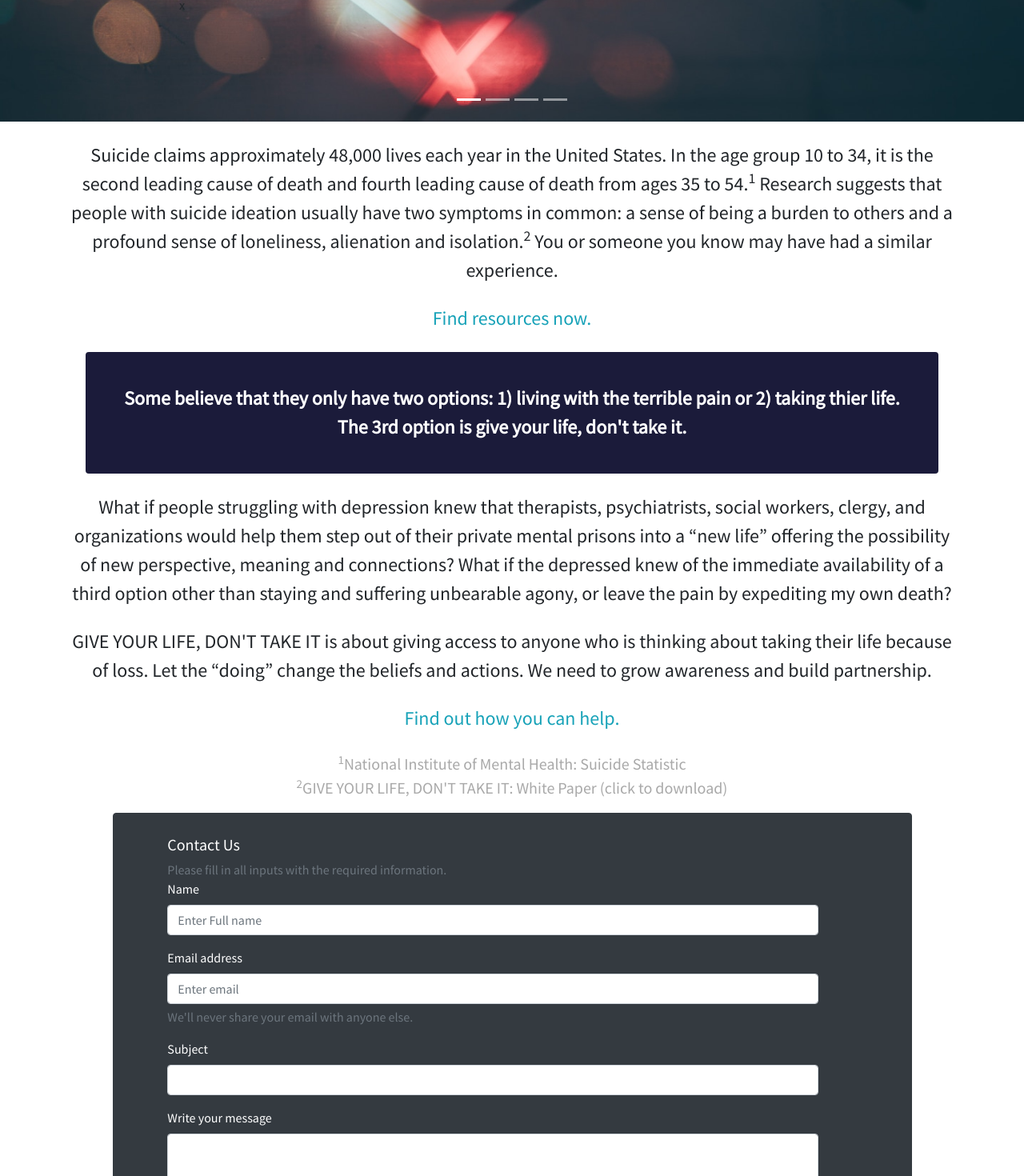
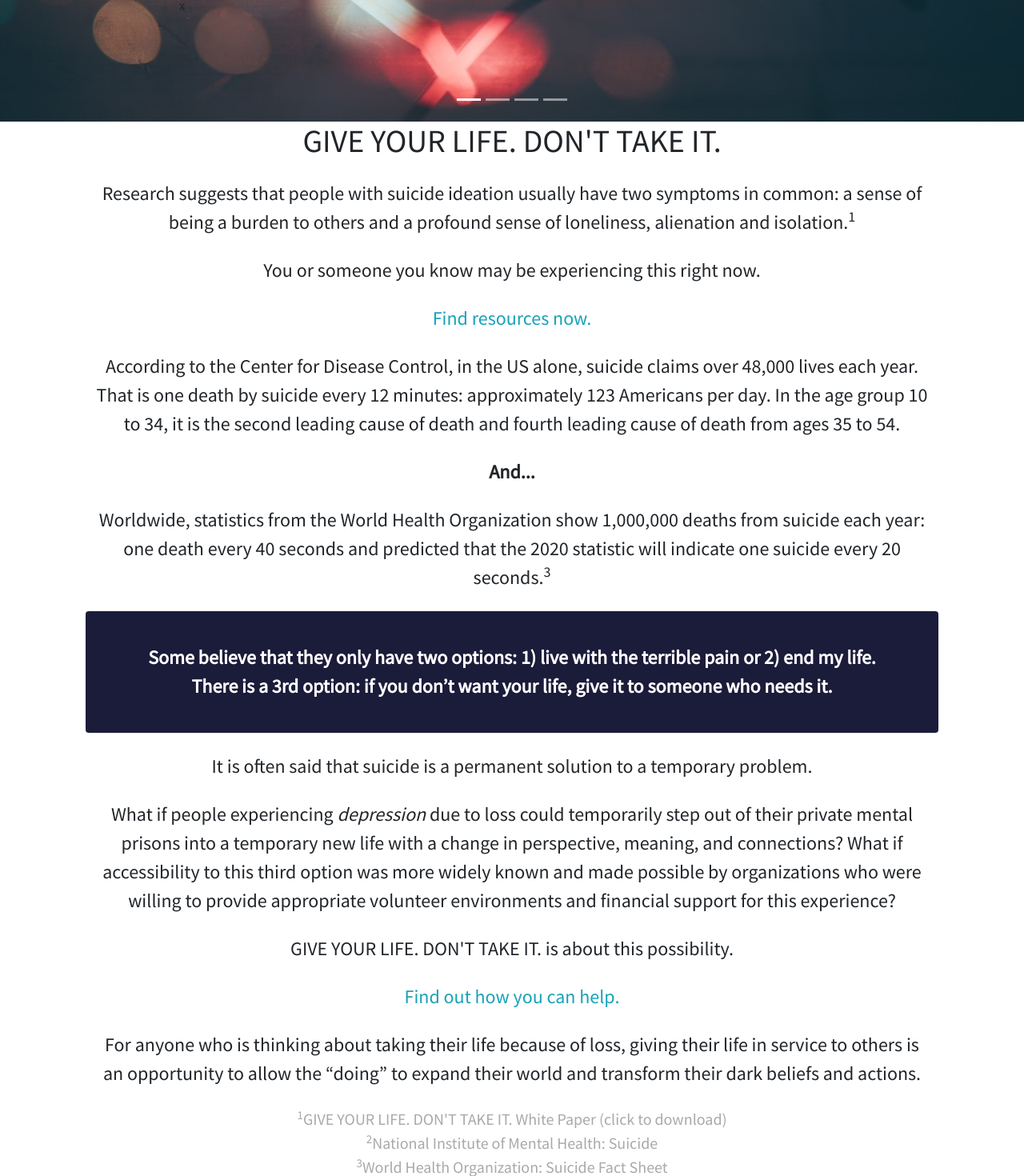
Before and after one commit to dchovanetz/GiveALife, a React (Create React App) app in the folder client/: page / in a window 1280 px wide. Shown: the part 398-1868 px from the top of the page at 80% size. Built offline with nearby package versions, Linux system fonts and the light colour scheme.

Commit message:
added pams changes

```diff
--- a/client/src/App.css
+++ b/client/src/App.css
@@ -107,8 +107,13 @@ footer li a {
   height: 65%;
 }
 
-.div-p {
+/* .div-p {
   font-size: 1.6rem;
+} */
+
+blockquote footer {
+  text-align: right;
+  padding-right: 2%;
 }
 
 #div-container {
@@ -167,8 +172,8 @@ a:hover {
 /* End of Navbar */
 /* Homepage */
 p {
-  margin: 1.5rem 0;
-  padding: 0 2.5rem;
+  /* margin: 1.5rem 0; */
+  padding: 0 4.5rem 0 4.5rem;
   font-size: 1.5rem;
 }
 
--- a/client/src/components/about-us/AboutUs.js
+++ b/client/src/components/about-us/AboutUs.js
@@ -13,7 +13,7 @@ function AboutUs() {
         <Card.Img height={575} src={about} />
         <Card.ImgOverlay style={{ padding: '7rem' }}>
           <Card.Text className='mt-5 carousel-center carousel-text'>
-                Our mission is to expand the suicide prevention conversation to provide opportunities for active giving as a pathway to suicide prevention for men, women, teens, vets, and seniors who are experiencing an intense sense of loss, being overwhelmed, shame, and disconnection.
+          Our mission is to expand the suicide prevention conversation to provide opportunities for active giving as a pathway to suicide prevention for men, women, teens, vets, and seniors who are experiencing an intense sense of loss, overwhelm, shame, or disconnect.
             </Card.Text>
         </Card.ImgOverlay>
       </Card>
--- a/client/src/components/about-us/Founder.js
+++ b/client/src/components/about-us/Founder.js
@@ -7,15 +7,15 @@ function Founder(){
     return(
     <div className="mx-5">
     <div className="body-text">
-        <p><strong>GIVE YOUR LIFE, DON'T TAKE IT</strong> is a nonprofit that gives people experiencing pain and loss an alternative when life feels unlivable. Our approach specifically targets those who have lost hope due to external circumstances, versus those who may be intrinsically driven toward suicide by chemical imbalance, dependency, or chronic psychological issues. Expanding the suicide prevention conversation is essential to providing avenues for reciprocity and active giving as pathways to immediate usefulness and perspective.</p>
+        <p><strong>GIVE YOUR LIFE. DON'T TAKE IT.</strong> is an initiative that gives people experiencing pain and loss an alternative when life feels unlivable. Our approach specifically targets those who have lost hope due to external circumstances, versus those who may be intrinsically driven toward suicide by chemical imbalance, dependency, or chronic psychological issues. Expanding the suicide prevention conversation is essential to providing avenues for reciprocity and active giving as pathways to immediate usefulness and perspective.</p>
     </div>
     <div className="container yellowBackground py-4 rounded" >
         <h2 className="body-text">Why We Do It</h2>
         <Row className='mx-1 d-flex align-items-center'>
             <Col lg={4}>
             <iframe className="mb-3"
-                width="280"
-                height="455"
+                width="320"
+                height="490"
                 src="https://www.youtube.com/embed/Buo4cV_2vOY?rel=0&amp;modestbranding=1"
                 frameborder="0"
                 allow="accelerometer; clipboard-write; encrypted-media; gyroscope;
@@ -24,18 +24,25 @@ function Founder(){
             </iframe>
             </Col>
             <Col className='text-left'>
-                <p className='div-p'>Several years ago, I experienced an avalanche of loss which sent me down a dark road of suicide. When you have experienced a loss of someone you love, something you cherished, or believe that your life is more burdensome than it is worth, taking your life might seem like a better option than living with the terrible pain. You or someone you know may have had a similar experience. </p>
-                <p className='div-p'>When I faced this lose-lose situation, only one thought saved my life. That one thought was this: if I am going to take my life, why don’t I give it to somebody that needs it. That sent me to volunteering. My motto being, “If you’re too hopeless to fight for yourself, then do it for the next guy.” </p>
+                <p className='div-p'>Several years ago, I experienced an avalanche of loss which sent me down a dark road of suicide. When you have experienced a loss of someone you love, something you cherished, or believe that your life is more burdensome than it is worth, taking your life might seem like a better option than living with the terrible pain. You or someone you know may have had a similar experience.  </p>
+                <p className='div-p'>When I faced this lose-lose situation, only one thought saved my life: if I am going to take my life, why don’t I give it to somebody that needs it? That sent me to volunteering.</p>
+                <p>  </p>
+                <blockquote class="blockquote">
+                <p class="mb-0">“If you’re too hurt and hopeless to fight for yourself, then do it for the next guy.” </p>
+                <footer class="blockquote-footer">Mimi Silbert,  <cite title="Source Title">Founder of Delancey Street Foundation</cite></footer>
+                </blockquote>
             </Col>
         </Row>
     </div>
     <div className="body-text">
-        <p><strong>It is time for a change.</strong>
+        {/* <p><strong>It is time for a change.</strong> */}
+        {/* </p> */}
+        <p>In 2013, Pam was inspired by a speaker, General Mark Graham, at a suicide prevention conference. General Graham had lost two sons, one to suicide and another in combat and he made this appeal to the audience,
+        <p><em>“If anyone out there has a new idea or another option for those who are taking their own lives, please, please share it, because what we are currently doing is not enough to stop this escalating crisis.”</em></p>
         </p>
-        <p>In 2013, Pam was inspired by a speaker, General Mark Graham, at a suicide prevention conference. General Graham had lost two sons, one to suicide and another in combat. After sharing his story, he made this appeal to the audience,
-        <p><em>“If anyone out there has a new idea or another option for those who are taking their own lives, please, please share it. Because what we are currently doing is not enough to stop this escalating crisis.”</em></p>
-        </p>
-        <p><b>GIVE YOUR LIFE, DON'T TAKE IT</b> is a response to that plea. Thousands every year end their lives over the loss of love, family, career, dreams, health, wealth, and self-respect, choosing death over the painful option of living with perceived irreversible loss. Our goals are to expanding the suicide prevention conversation to include this approach as a viable solution and connect people who need places to volunteer with organizations that need volunteers. We are in the early stages of getting the word out and building partnerships.</p>
+        <p><b>GIVE YOUR LIFE. DON'T TAKE IT.</b> is a response to that plea. </p>
+        <p>Multitudes choose death over the painful option of living with perceived irreversible loss of love, family, career, dreams, health, wealth, or self-respect. Our goal is to expand the suicide prevention conversation to include this <em>give-your-life</em> approach as a viable solution and to connect people who need places to volunteer with organizations that need volunteers. </p>
+        <p>We are in the early stages of getting the word out and building partnerships.</p>
         <p><a className="text-info" href="/get-involved">Find out how you can help.</a> </p>
     </div>
 </div>
--- a/client/src/components/get-involved/GetInvolved.js
+++ b/client/src/components/get-involved/GetInvolved.js
@@ -10,17 +10,16 @@ import GetInvolvedImage from "./GetInvolvedImage"
 function GetInvolvedIntro() {
   return (
 <div className="body-text mx-5">
-  <p><strong>GIVE YOUR LIFE, DON’T TAKE IT</strong> expands the suicide prevention conversation to provide avenues for reciprocity and active giving as pathways to immediate usefulness and perspective for men, women, teens, vets, and seniors who stand on the suicidal trailheads of loss, feeling overwhelmed, shame, and disconnect. Studies support this strategy of providing a way for suffers to be active-givers versus passive-receivers to reduce suicidal depression and ideation.<sup>1</sup> </p>
+  <p><strong>GIVE YOUR LIFE. DON’T TAKE IT.</strong> expands the suicide prevention conversation to provide avenues for reciprocity and active giving as pathways to immediate usefulness and perspective for men, women, teens, vets, and seniors who stand on the suicidal trailheads of loss, feeling overwhelmed, shame, and disconnect. Studies support this strategy of providing a way for suffers to be active-givers versus passive-receivers to reduce suicidal depression and ideation.<sup>1</sup> </p>
 
 
-  <p>Obviously, breaking through suicidal despair is a daunting task. Yet, for those who hide their pain and intent, the odds of breaking through the fatal mental agony is nearly impossible. The simple redirection toward doing and giving will not stop suicide for every sufferer but will do so for such a significant number that it cannot be ignored. We need your help to accomplish our mission.
-  </p>
+  <p>Obviously, breaking through suicidal despair is a daunting task. Yet, for those who hide their pain and intent, the odds of breaking through the fatal mental agony is nearly impossible. The simple redirection toward doing and giving will not stop suicide for every sufferer but will do so for such a significant number that it cannot be ignored. We need your help to accomplish our mission.</p>
 
 
   <footer>
     <ul>
       <li>
-        <a href="https://www.icloud.com/iclouddrive/07e11STHpY1sThK7hNcVOESQg#White_Paper_Suicide_Prevention" target="_blank"><sup>1</sup>GIVE YOUR LIFE, DON'T TAKE IT: White Paper (click to download)</a>
+        <a href="https://www.icloud.com/iclouddrive/07e11STHpY1sThK7hNcVOESQg#White_Paper_Suicide_Prevention" target="_blank"><sup>1</sup>GIVE YOUR LIFE. DON'T TAKE IT. White Paper (click to download)</a>
         </li>
     </ul>
   </footer>
--- a/client/src/components/home/BodyCard.js
+++ b/client/src/components/home/BodyCard.js
@@ -9,32 +9,43 @@ import FindHelp from "../community/Resources";
 function BodyCard(){
     return(
 <div className="body-text mx-5">
-<p>
-        Suicide claims approximately 48,000 lives each year in the United States. In the age group 10 to 34, it is the second leading cause of death and fourth leading cause of death from ages 35 to 54.<sup>1</sup> Research suggests that people with suicide ideation usually have two symptoms in common: a sense of being a burden to others and a profound sense of loneliness, alienation and isolation.<sup>2</sup> You or someone you know may have had a similar experience.
-    </p>
+    <h1>GIVE YOUR LIFE. DON'T TAKE IT.</h1>
+    <p>Research suggests that people with suicide ideation usually have two symptoms in common: a sense of being a burden to others and a profound sense of loneliness, alienation and isolation.<sup>1</sup></p>
+    <p>You or someone you know may be experiencing this right now.</p>
 
     <p><Link className="text-info" to="/find-help">Find resources now.</Link></p>
 
+    <p>According to the Center for Disease Control, in the US alone, suicide claims over 48,000 lives each year. That is one death by suicide every 12 minutes: approximately 123 Americans per day. In the age group 10 to 34, it is the second leading cause of death and fourth leading cause of death from ages 35 to 54.</p>
 
+    <p><strong>And...</strong></p>
+
+    <p>Worldwide, statistics from the World Health Organization show 1,000,000 deaths from suicide each year: one death every 40 seconds and predicted that the 2020 statistic will indicate one suicide every 20 seconds.<sup>3</sup></p>
 
     <div className="py-3 my-3 rounded" id="whatIf-div">
-        <p><strong>Some believe that they only have two options: 1) living with the terrible pain or 2) taking thier life. The 3rd option is give your life, don't take it.</strong></p>
-
+        <p><strong>Some believe that they only have two options: 1) live with the terrible pain or 2) end my life. There is a 3rd option: if you don’t want your life, give it to someone who needs it.</strong></p>
     </div>
 
-    <p>What if people struggling with depression knew that therapists, psychiatrists, social workers, clergy, and organizations would help them step out of their private mental prisons into a “new life” offering the possibility of new perspective, meaning and connections? What if the depressed knew of the immediate availability of a third option other than staying and suffering unbearable agony, or leave the pain by expediting my own death?</p>
+    <p>It is often said that suicide is a permanent solution to a temporary problem.</p>
 
-    <p>GIVE YOUR LIFE, DON'T TAKE IT is about giving access to anyone who is thinking about taking their life because of loss. Let the “doing” change the beliefs and actions. We need to grow awareness and build partnership. </p>
+    <p>What if people experiencing <em>depression</em> due to loss could temporarily step out of their private mental prisons into a temporary new life with a change in perspective, meaning, and connections? What if accessibility to this third option was more widely known and made possible by organizations who were willing to provide appropriate volunteer environments and financial support for this experience?</p>
+
+    <p>GIVE YOUR LIFE. DON'T TAKE IT. is about this possibility.</p>
+
     <p><Link className="text-info"to="/get-involved">Find out how you can help.</Link></p>
+
+    <p>For anyone who is thinking about taking their life because of loss, giving their life in service to others is an opportunity to allow the “doing” to expand their world and transform their dark beliefs and actions. </p>
         <Route path ='/find-help' component={FindHelp} />
         <Route path ='/get-involved' component={GetInvolved} />
 <footer>
     <ul>
         <li>
-          <a href="https://www.nimh.nih.gov/health/statistics/suicide.shtml#part_154968"><sup>1</sup>National Institute of Mental Health: Suicide Statistic</a>
+        <a href="https://www.icloud.com/iclouddrive/07e11STHpY1sThK7hNcVOESQg#White_Paper_Suicide_Prevention" target="_blank"><sup>1</sup>GIVE YOUR LIFE. DON'T TAKE IT. White Paper (click to download)</a>
         </li>
         <li>
-          <a href="https://www.icloud.com/iclouddrive/07e11STHpY1sThK7hNcVOESQg#White_Paper_Suicide_Prevention" target="_blank"><sup>2</sup>GIVE YOUR LIFE, DON'T TAKE IT: White Paper (click to download)</a>
+          <a href="https://www.nimh.nih.gov/health/statistics/suicide.shtml#part_154968" target="_blank"><sup>2</sup>National Institute of Mental Health: Suicide</a>
+        </li>
+        <li>
+          <a href="https://www.who.int/news-room/fact-sheets/detail/suicide" target="_blank"><sup>3</sup>World Health Organization: Suicide Fact Sheet</a>
         </li>
     </ul>
 </footer>
--- a/client/src/components/home/Carousel.js
+++ b/client/src/components/home/Carousel.js
@@ -20,7 +20,7 @@ function Slider() {
       src={first}
     />
     <div className="carousel-centered">
-    <p className="carousel-title">GIVE YOUR LIFE, DON'T TAKE IT</p>
+    <p className="carousel-title">GIVE YOUR LIFE. DON'T TAKE IT.</p>
 x    </div>
   </Carousel.Item>
 
```
Also changed, not shown: client/src/components/about-us/Bio.js (+4 -4 lines).
